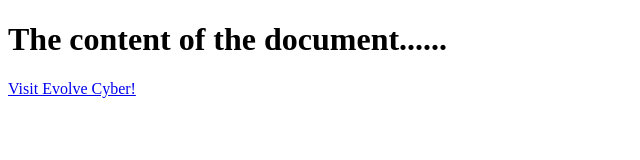
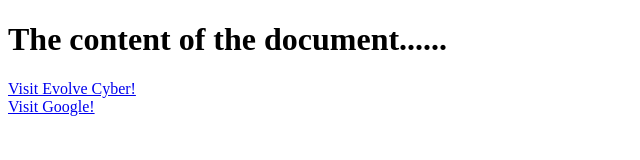
Before and after one commit to rakivnenko1994/cat_website, a plain HTML site: page index.html in a window 1280 px wide. Shown: the whole page, without its empty margins (0-640 px from the left). Drawn offline with Linux system fonts and the light colour scheme.

Commit message:
Update index.html

```diff
--- a/index.html
+++ b/index.html
@@ -1,4 +1,3 @@
-
 <!DOCTYPE html>
 <html>
 <head>
@@ -8,6 +7,7 @@
   <h1>
 The content of the document......
 </h1>
-  <a href="https://evolvecyber.com">Visit Evolve Cyber!</a>
+  <a href="https://evolvecyber.com">Visit Evolve Cyber!</a> <br />
+  <p1><a href="https://google.com">Visit Google!</a></p1>
     </body>
 </html>
```
